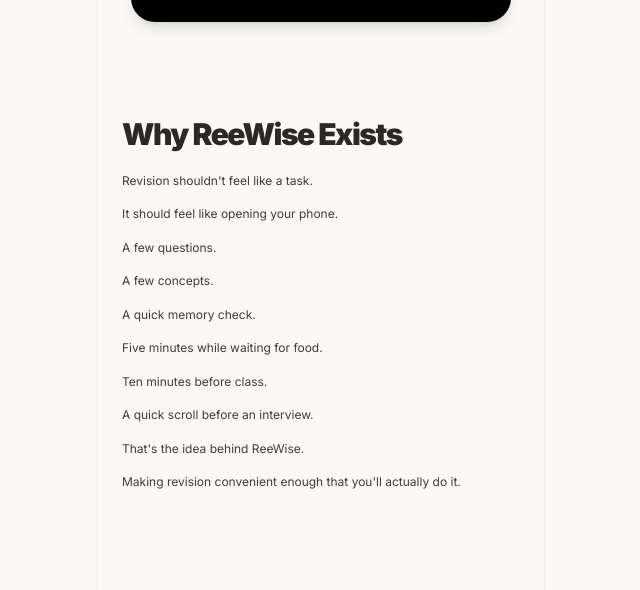
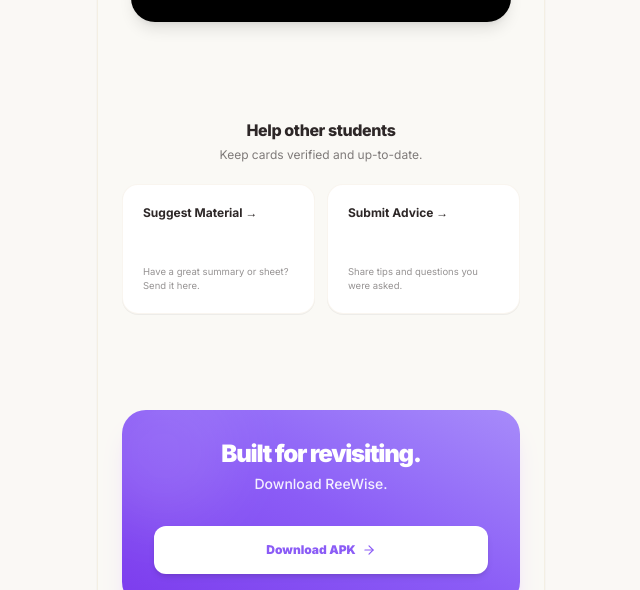
Before and after one commit to MohitPant2803/ReeWise-Download-Website, a Next.js app: page / in a window 1280 px wide. Shown: the part 2146-2736 px from the top of the page, without its empty margins (319-959 px from the left). Built offline with nearby package versions, Linux system fonts and the light colour scheme; grey boxes are pictures that could not be loaded.

Commit message:
Remove the unnecessary 'Why ReeWise Exists' section

```diff
--- a/src/app/page.tsx
+++ b/src/app/page.tsx
@@ -217,29 +217,7 @@ export default function Home() {
           </div>
         </section>
 
-        {/* SECTION 5 — WHY REEWISE EXISTS */}
-        <section className="py-12 px-6 space-y-5 relative">
-          <div className="space-y-1.5">
-            <h2 className="text-3xl font-black tracking-tighter leading-[1.08] text-balance">
-              Why ReeWise Exists
-            </h2>
-          </div>
 
-          <div className="space-y-3.5 text-xs leading-relaxed text-[#2D2727] opacity-90 text-balance">
-            <p>Revision shouldn&apos;t feel like a task.</p>
-            <p>It should feel like opening your phone.</p>
-            <p>A few questions.</p>
-            <p>A few concepts.</p>
-            <p>A quick memory check.</p>
-            <p>Five minutes while waiting for food.</p>
-            <p>Ten minutes before class.</p>
-            <p>A quick scroll before an interview.</p>
-            <p>That&apos;s the idea behind ReeWise.</p>
-            <p>Making revision convenient enough that you&apos;ll actually do it.</p>
-          </div>
-
-
-        </section>
 
         {/* SECTION 6 — COMMUNITY */}
         <section id="community" className="py-12 px-6 space-y-4">
```
